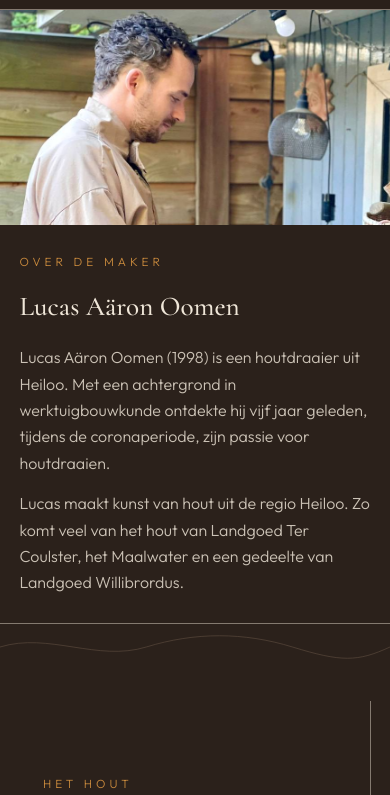
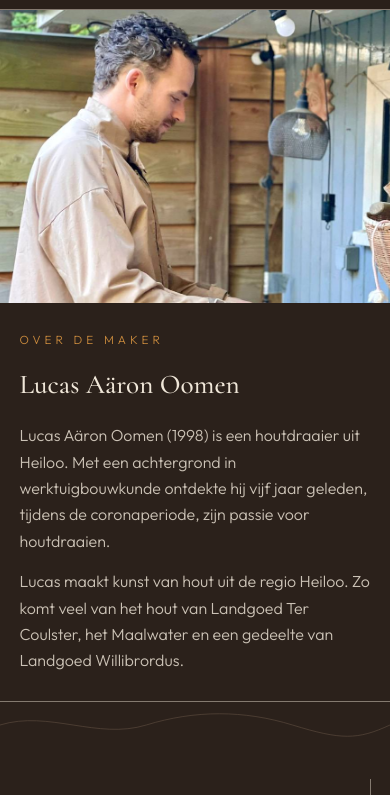
Before and after one commit to TheLuke072/aaronartdesign, a plain HTML site: page about.html in a window 390 px wide. Shown: the part 49-844 px from the top of the page. Drawn offline with nearby package versions, Linux system fonts and the light colour scheme.

Commit message:
Add files via upload

```diff
--- a/about.html
+++ b/about.html
@@ -133,8 +133,8 @@ footer ul{list-style:none;display:flex;gap:24px;letter-spacing:.16em;text-transf
 
   /* About hero */
   .about-hero{grid-template-columns:1fr!important}
-  .about-hero .img-side{max-height:55vw;overflow:hidden}
-  .about-hero .img-side img{object-position:top}
+  .about-hero .img-side{max-height:75vw;overflow:hidden}
+  .about-hero .img-side img{object-position:center 30%}
   .about-hero .text-side{padding:7vw 5vw!important;gap:14px!important}
 
   /* Contact grid */
```
